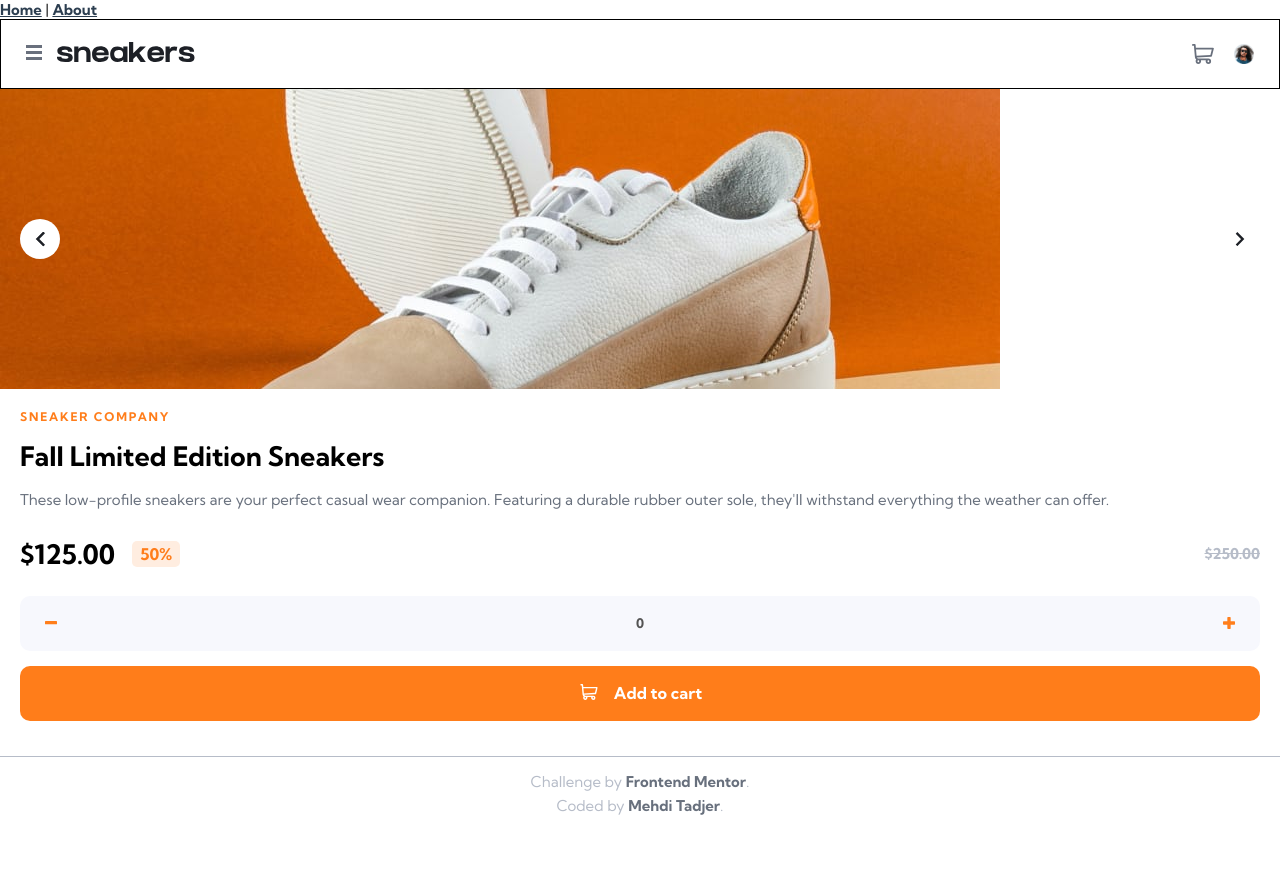
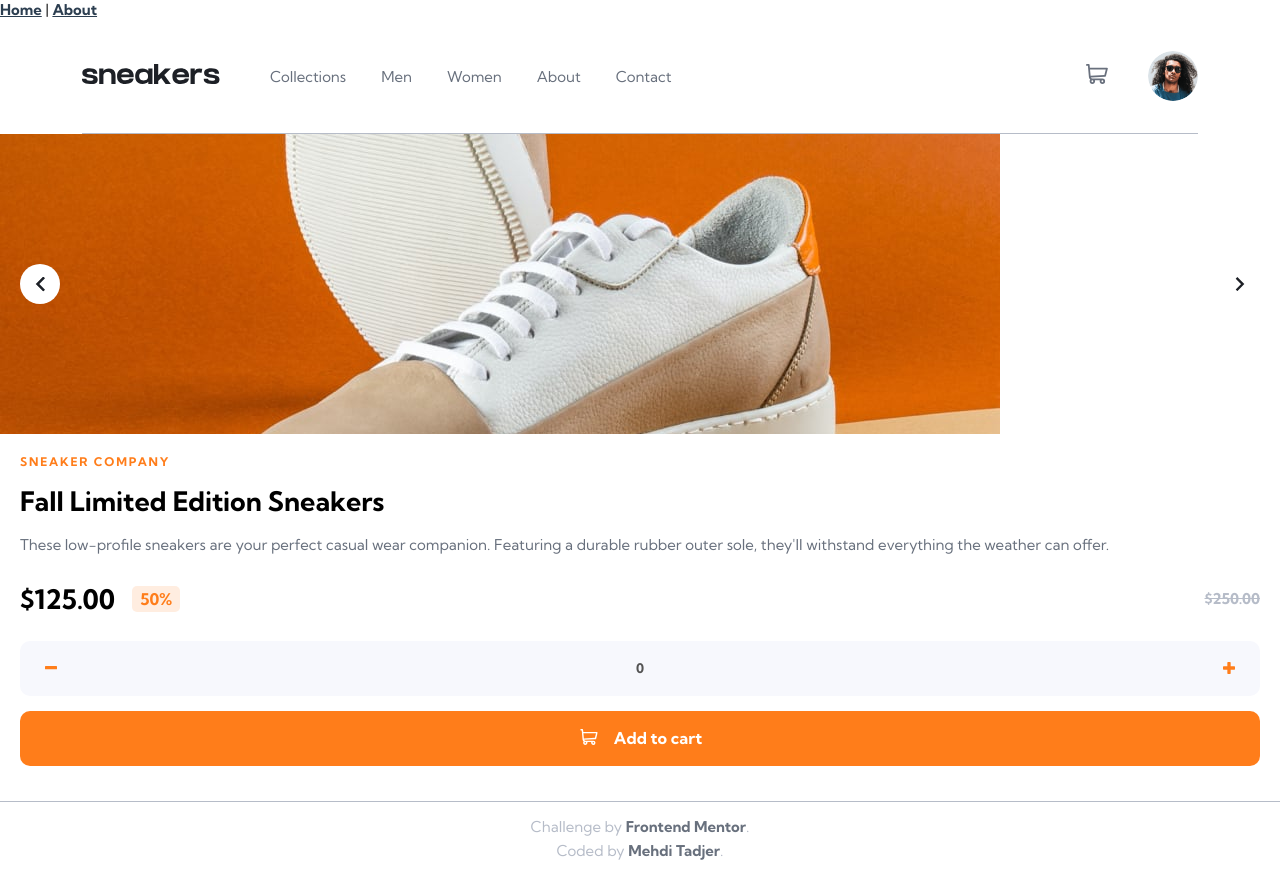
Before and after one commit to MehdiT-dev/ecommerce-product-page-vue, a Vue app: page /product in a window 1280 px wide. Before the commit the page ends 830 px from the top, so only its background shows below. Built offline with nearby package versions, Linux system fonts and the light colour scheme.

Commit message:
Mise en place du responsive du header

```diff
--- a/src/components/Header.vue
+++ b/src/components/Header.vue
@@ -5,7 +5,6 @@ const sideNav = ref();
 
 const toggleSideNav = function() {
     sideNav.value.classList.toggle('open');
-    // console.log(sideNav.value);
 }
 
 </script>
@@ -104,13 +103,19 @@ header {
 
         p {
             cursor: pointer;
+            margin-right: 15px;
+
+            &.logo {
+            }
         }
         #desktop-menu {
             display: none;
         }
     }
     #secondary-nav {
-        justify-self: right;
+        // justify-self: right;
+        display: flex;
+        align-items: center;
         height: 20px;
 
         p {
@@ -119,17 +124,85 @@ header {
             margin: 0 10px;
 
             &:last-child {
-                height: 20px;
+                height: 100%;
                 margin-right: 0;
                 img {
-                height: 100%;
+                    height: 100%;
+                    border-radius: 50%;
                 }
             }
         }
     }
-    p {
-        &.logo {
-            margin: 0 15px;
+
+    @include respond ('large') {
+        max-width: 1116px;
+        margin: 0 auto;
+        height: 115px;
+        padding: 0;
+        border: none;
+        border-bottom: 1px solid $grayish-blue;
+
+        #primary-nav {
+            height: 100%;
+            #open-btn {
+                display: none;
+            }
+            p.logo {
+                margin-right: 50px;
+            }
+            #desktop-menu {
+                display: block;
+                height: 100%;
+                line-height: 115px;
+
+                ul {
+                    height: 100%;
+
+                    li {
+                        position: relative;
+                        display: inline-block;
+                        margin-right: 35px;
+
+                        &::before {
+                            content: '';
+                            position: absolute;
+                            display: block;
+                            bottom: 0;
+                            left: 0;
+                            width: 100%;
+                            height: 0;
+                            border-radius: 5px;
+                            background: $orange;
+                        }
+                        &:hover {
+                            a {
+                                color: $very-vark-blue;
+                            }
+
+                            &::before {
+                                height: 5px;
+                            }
+                        }
+
+                        a {
+                            display: inline-block;
+                            text-decoration: none;
+                            color: $dark-grayish-blue;
+                            font-weight: 400;
+                        }
+                    }
+                }
+            }
+        }
+        #secondary-nav {
+            height: 50px;
+            p:last-child {
+                margin-left: 30px;
+
+                img:hover{
+                    outline: 3px solid $orange;
+                }
+            }
         }
     }
 }
```
